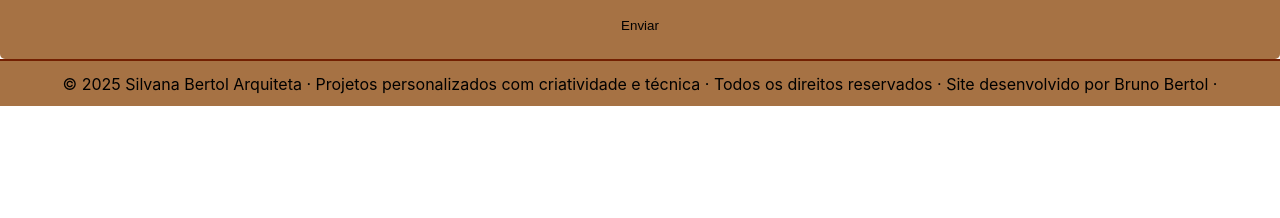
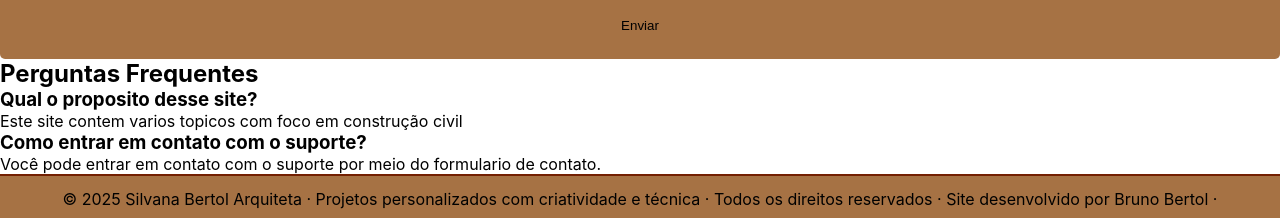
Before and after one commit to Bruno-Bertol-TI/SGM, a React (Create React App) app: page / in a window 1280 px wide. Shown: the part 1858-2076 px from the top of the page. Before the commit the page ends 1964 px from the top, so only its background shows below. Built offline with nearby package versions, Linux system fonts and the light colour scheme.

Commit message:
chore: Creating initial structure for FAQSection component

```diff
--- /dev/null
+++ b/src/Components/FAQSection/index.js
@@ -0,0 +1,20 @@
+import './FAQSection.css';
+
+const FAQSection = () => {
+    return (
+        <div className='faq-section'>
+            <h2 className='faq-title'>Perguntas Frequentes</h2>
+            <div className='faq-item'>
+                <h3 className='faq-question'>Qual o proposito desse site?</h3>
+                <p className='faq-answer'>Este site contem varios topicos com foco em construção civil</p>
+            </div>
+            <div className='faq-item'>
+                <h3 className='faq-question'>Como entrar em contato com o suporte?</h3>
+                <p className='faq-answer'>Você pode entrar em contato com o suporte por meio do formulario de contato.</p>
+            </div>
+        </div>
+    );
+}
+
+export default FAQSection;
+// This component can be imported and used in the SiteInfo component to display FAQs.
--- a/src/Components/SiteInfo/index.js
+++ b/src/Components/SiteInfo/index.js
@@ -1,4 +1,5 @@
 import ContactForm from '../ContactForm'
+import FAQSection from '../FAQSection'
 import PrivacyLinks from '../PrivacyLinks'
 import './SiteInfo.css'
 
@@ -14,7 +15,7 @@ const SiteInfo = () => {
                 </div>
             </div>
             <div className='container-faq'>
-
+                <FAQSection/>
             </div>
         </section>
     )
```
Also changed, not shown: src/Components/FAQSection/FAQSection.css (added).
